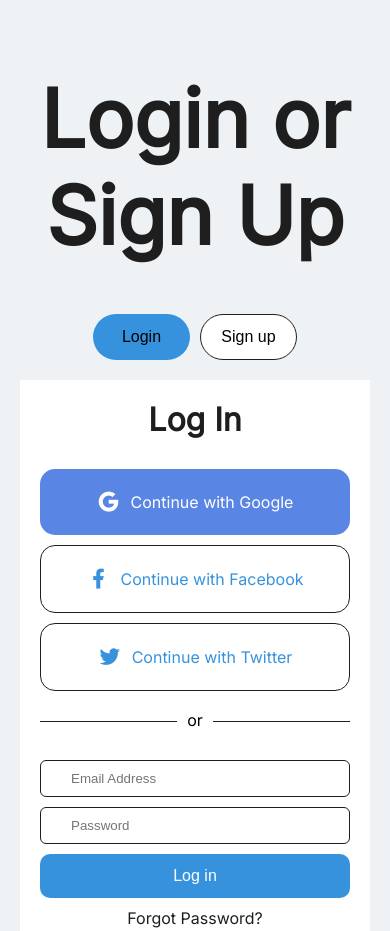
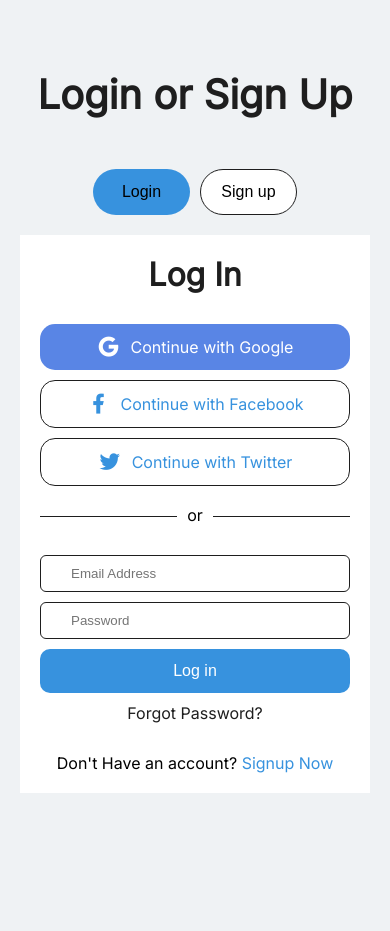
Before and after one commit to realexcel2021/d-unison-frontend, a plain HTML site: page login-page/index.html in a window 390 px wide. Shown: the top 931 px of the page. After the commit the page ends 863 px from the top, so only its background shows below. Drawn offline with nearby package versions, Linux system fonts and the light colour scheme.

Commit message:
reduced registration page buttons

```diff
--- a/login-page/style.css
+++ b/login-page/style.css
@@ -198,12 +198,29 @@ body{
     }
 
     .grid-1 h4{
-        font-size: 20px;
+        font-size: 10px;
     }
 
     .parent-div{
         margin: 70px 20px;
     }
 
+    .grid-1 h1{
+        font-weight: 700;
+        font-size: 40px;
+        color: #1E1E1E;
+    }
+
+    .social-buttons-1{
+        padding: 10px 15px;
+    }
+
+    .social-buttons-2{
+        padding: 10px 15px;
+    }
+
+    .social-buttons-3{
+        padding: 10px 15px;
+    }
 
 }
--- a/registration-page/style.css
+++ b/registration-page/style.css
@@ -206,5 +206,23 @@ body{
         color: #1E1E1E;
     }
 
+    .grid-1 h1{
+        font-weight: 700;
+        font-size: 40px;
+        color: #1E1E1E;
+    }
+
+    .social-buttons-1{
+        padding: 10px 15px;
+    }
+
+    .social-buttons-2{
+        padding: 10px 15px;
+    }
+
+    .social-buttons-3{
+        padding: 10px 15px;
+    }
+
 
 }
```
